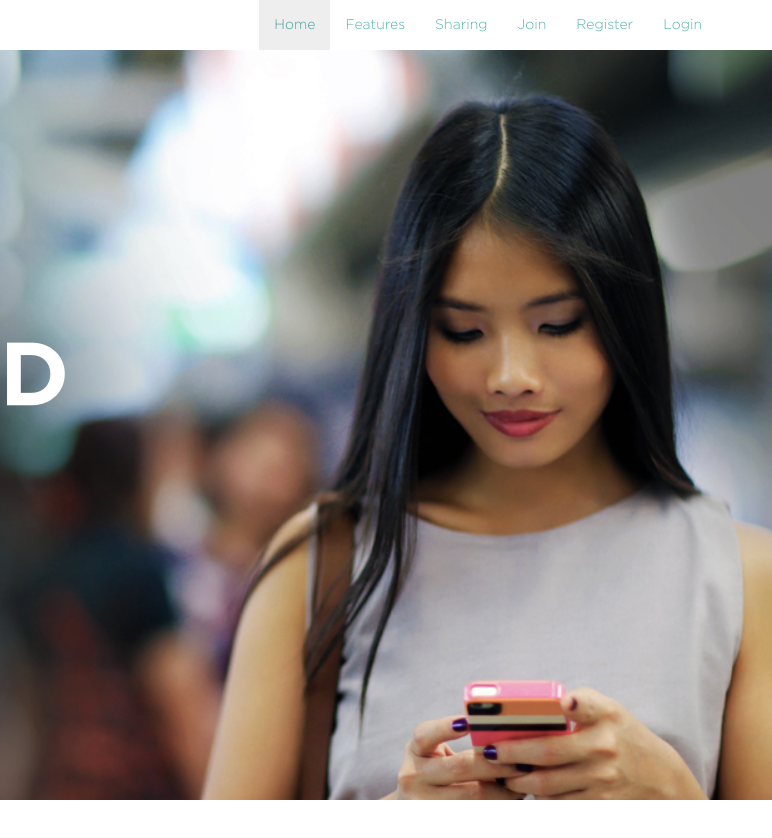
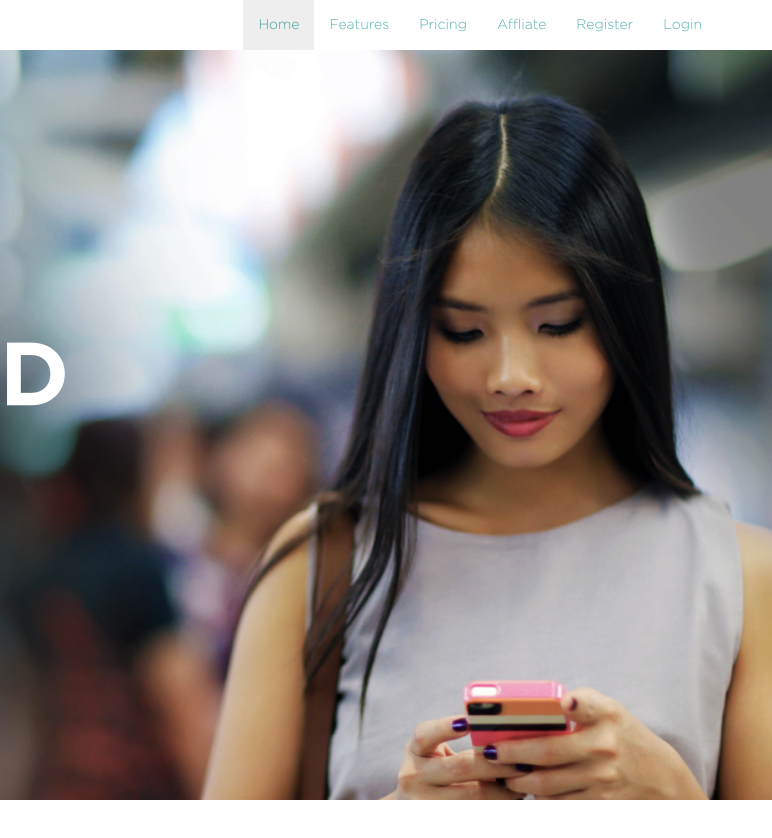
Before and after one commit to jwrb/upload-frontpage, a plain HTML site: page index.html in a window 1280 px wide. Shown: the top 838 px of the page, 508-1280 px from the left. Drawn offline with Linux system fonts and the light colour scheme; a web font is replaced by a local one.

Commit message:
Update Navbar

```diff
--- a/index.html
+++ b/index.html
@@ -44,8 +44,8 @@
 						<ul class="nav navbar-nav navbar-right">
 							<li class="active"><a href="#jump0">Home</a></li>
 							<li><a href="#jump1">Features</a></li>
-							<li><a href="#jump2">Sharing</a></li>
-							<li><a href="#jump3">Join</a></li>
+							<li><a href="#jump2">Pricing</a></li>
+							<li><a href="#jump3">Affliate</a></li>
 							<li><a href="#register">Register</a></li>
 							<li><a href="#login">Login</a></li>
 						</ul>
@@ -143,7 +143,7 @@ It doesn’t have to be this way!</h2>
 		</section>
 
 		<section class="section">
-			<div class="footer">
+			<div class="footer hundred">
 				<div class="container">
 					<div class="row">
 						<div class="col-md-8 col-md-offset-2 col-sm-12 col-xs-12">
```
